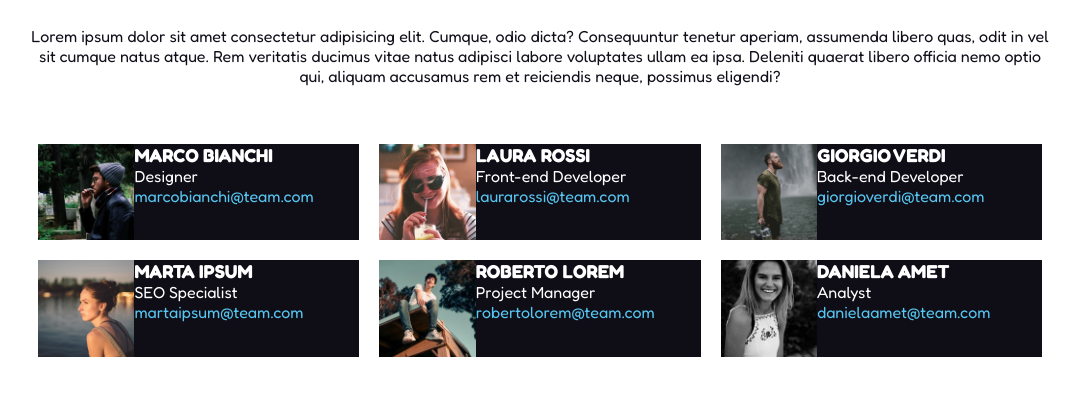
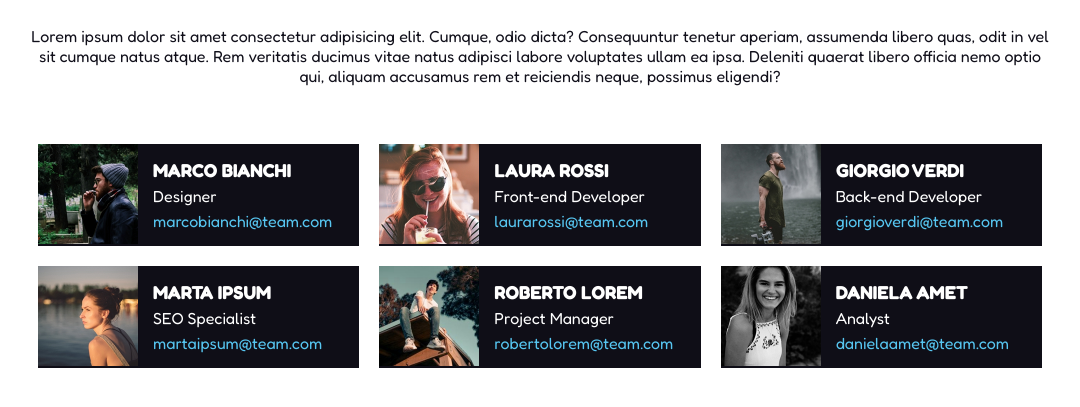
Before and after one commit to lorenzocutrera/html-css-float-cards, a plain HTML site: page index.html in a window 1280 px wide. Shown: the part 109-516 px from the top of the page, without its empty margins (100-1180 px from the left). Drawn offline with Linux system fonts and the light colour scheme.

Commit message:
add complete

```diff
--- a/index.html
+++ b/index.html
@@ -28,9 +28,10 @@
 
         <main class="clearfix">
 
-            <div class="cards col1">
+            <div class="cards clearfix">
 
-                <img src="./assets/img/male1.png" alt="">
+
+                <img class="clearfix" src="./assets/img/male1.png" alt="">
 
                 <div class="info_card">
                     <h3>MARCO BIANCHI</h3>
@@ -65,27 +66,33 @@
 
 
 
-           <div class="cards col1">
+            <div class="cards col1">
                 <img src="./assets/img/female2.png" alt="">
-                <h3>MARTA IPSUM</h3>
+                <div class="info_card">
+                    <h3>MARTA IPSUM</h3>
                     <div class="profession">SEO Specialist</div>
                     <a href="#">martaipsum@team.com</a>
+                </div>
             </div>
 
 
             <div class="cards col2">
                 <img src="./assets/img/male3.png" alt="">
-                <h3>ROBERTO LOREM</h3>
+                <div class="info_card">
+                    <h3>ROBERTO LOREM</h3>
                     <div class="profession">Project Manager</div>
                     <a href="#">robertolorem@team.com</a>
+                </div>
             </div>
 
 
             <div class="cards col3">
                 <img src="./assets/img/female3.png" alt="">
-                <h3>DANIELA AMET</h3>
+                <div class="info_card">
+                    <h3>DANIELA AMET</h3>
                     <div class="profession">Analyst</div>
                     <a href="#">danielaamet@team.com</a>
+                </div>
             </div>
 
 
--- a/style.css
+++ b/style.css
@@ -30,26 +30,32 @@ h1{
     float: left;
     width: calc(100% / 3 - 20px);
     margin: 10px;
+    box-shadow: #0f0e17;
+    overflow: hidden;
+
 }
 
-.col1{
 
-}
 img{
-    width: 30%;
+    width: 100px;
+    height: 100px;
     float: left;
 }
 
-.info_cards{
-    padding: 30px;
+.info_card{
+    padding: 15px;
+    vertical-align: middle;
+    float: left;
 }
 
 h3{
     color: white;
+    padding-bottom: 5px;
 }
 
 .profession{
     color: white;
+    padding-bottom: 5px;
 }
 
 a{
```
